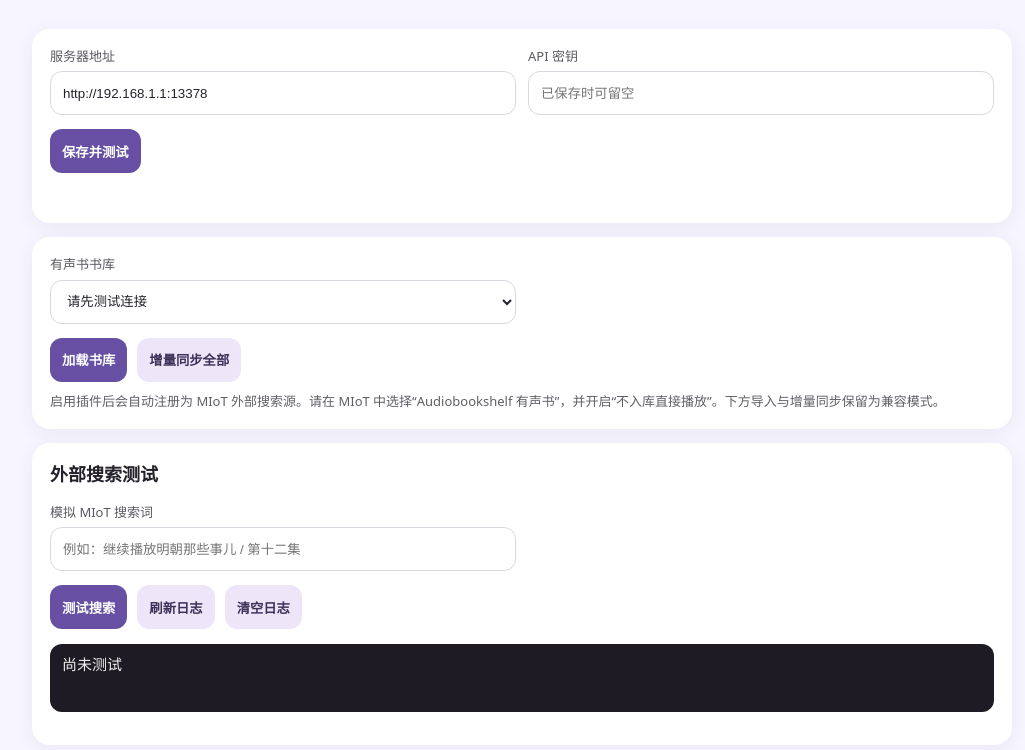
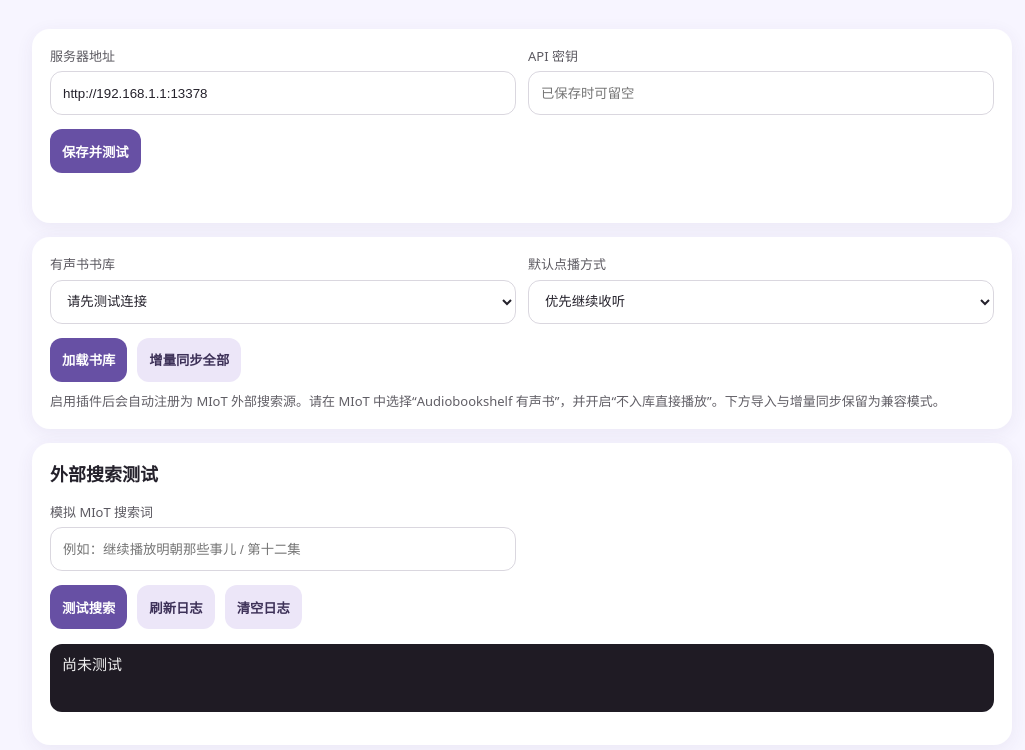
Before and after one commit to NeoHeee/songloft-plugin-audiobookshelf, a website: page static/index.html in a window 1280 px wide. Shown: the part 98-848 px from the top of the page, without its empty margins (118-1143 px from the left). Drawn offline with Linux system fonts and the light colour scheme; files that its build step writes are made by us from their sources.

Commit message:
Add voice playback preference setting

```diff
--- a/static/index.html
+++ b/static/index.html
@@ -29,7 +29,7 @@
       <div id="status" class="status"></div>
     </section>
     <section class="card">
-      <div class="grid"><div><label for="library">有声书书库</label><select id="library"><option value="">请先测试连接</option></select></div></div>
+      <div class="grid"><div><label for="library">有声书书库</label><select id="library"><option value="">请先测试连接</option></select></div><div><label for="playbackPreference">默认点播方式</label><select id="playbackPreference"><option value="resume">优先继续收听</option><option value="from-start">默认从头播放</option></select></div></div>
       <div class="actions"><button id="load">加载书库</button><button id="syncAll" class="ghost">增量同步全部</button></div>
       <div class="notice">启用插件后会自动注册为 MIoT 外部搜索源。请在 MIoT 中选择“Audiobookshelf 有声书”，并开启“不入库直接播放”。下方导入与增量同步保留为兼容模式。</div>
     </section>
```
